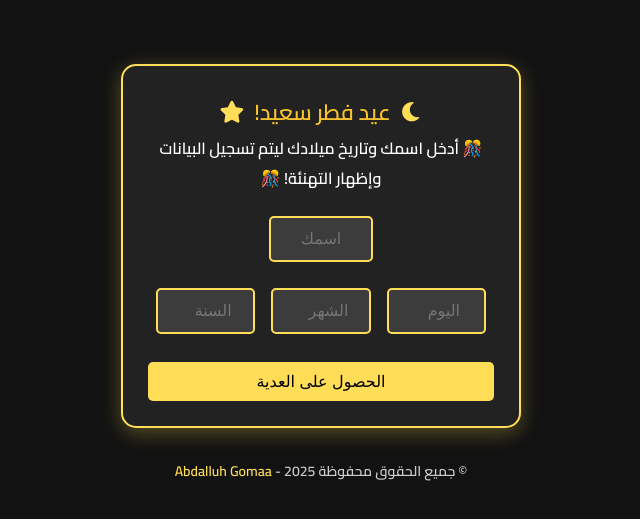
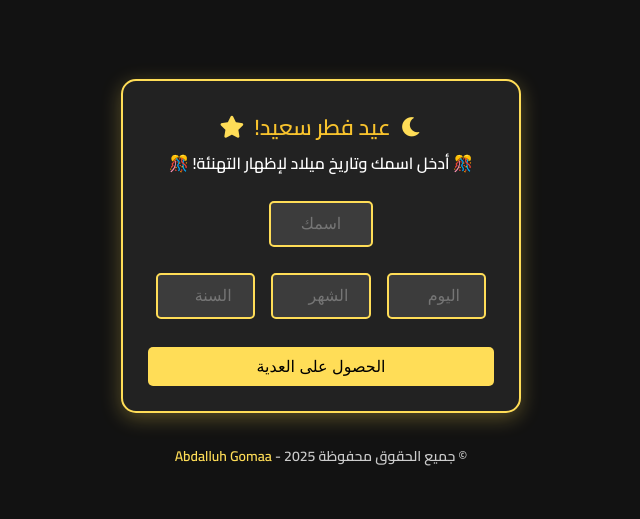
Before and after one commit to Abdalluh90/Eid, a plain HTML site: page index.html in a window 1280 px wide. Shown: the part 121-640 px from the top of the page, without its empty margins (319-959 px from the left). Drawn offline with Linux system fonts and the light colour scheme.

Commit message:
Update index.html

```diff
--- a/index.html
+++ b/index.html
@@ -43,7 +43,7 @@
 <body>
     <div class="container">
         <h1><i class="fas fa-moon"></i> عيد فطر سعيد! <i class="fas fa-star"></i></h1>
-        <p>🎊 أدخل اسمك وتاريخ ميلادك ليتم تسجيل البيانات وإظهار التهنئة! 🎊</p>
+        <p>🎊 أدخل اسمك وتاريخ ميلاد لإظهار التهنئة! 🎊</p>
         <input type="text" id="name" placeholder="اسمك"><br>
         <div class="birthdate-fields">
             <input type="number" id="day" placeholder="اليوم" min="1" max="31">
```
